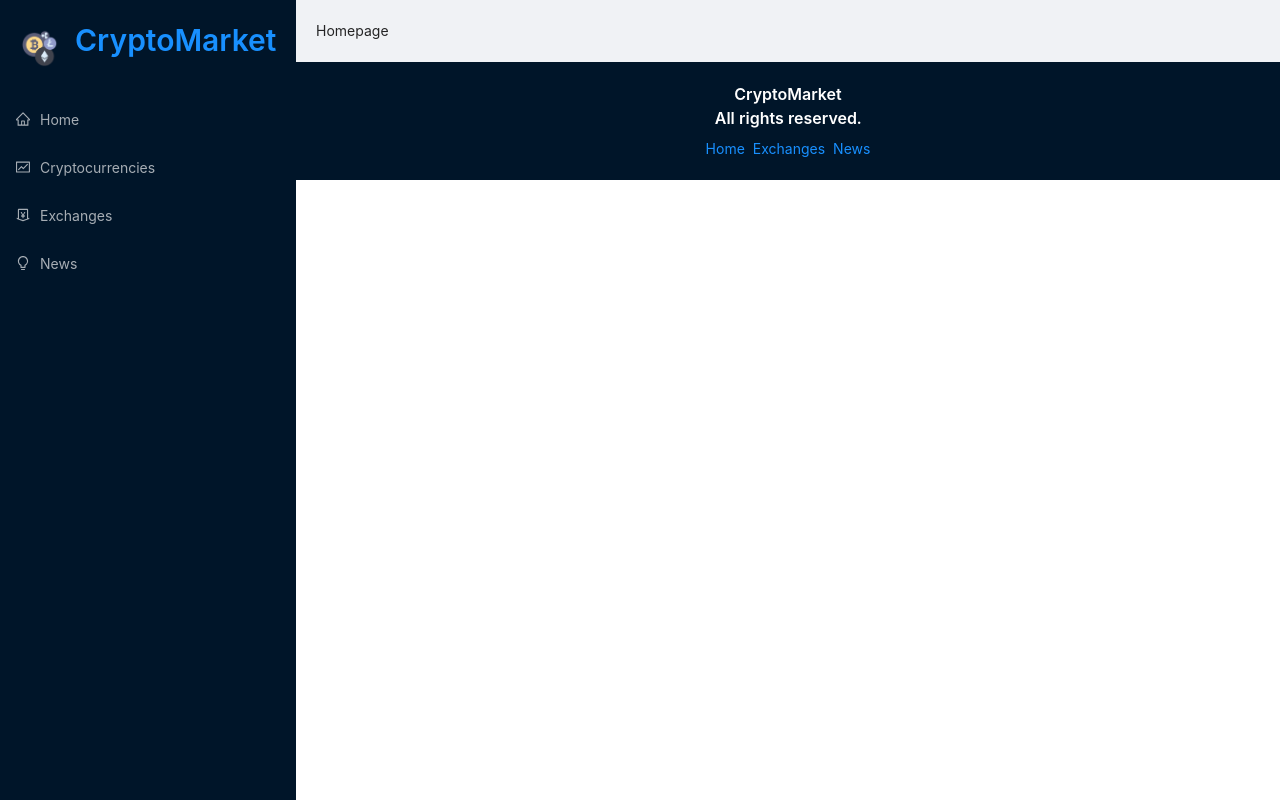
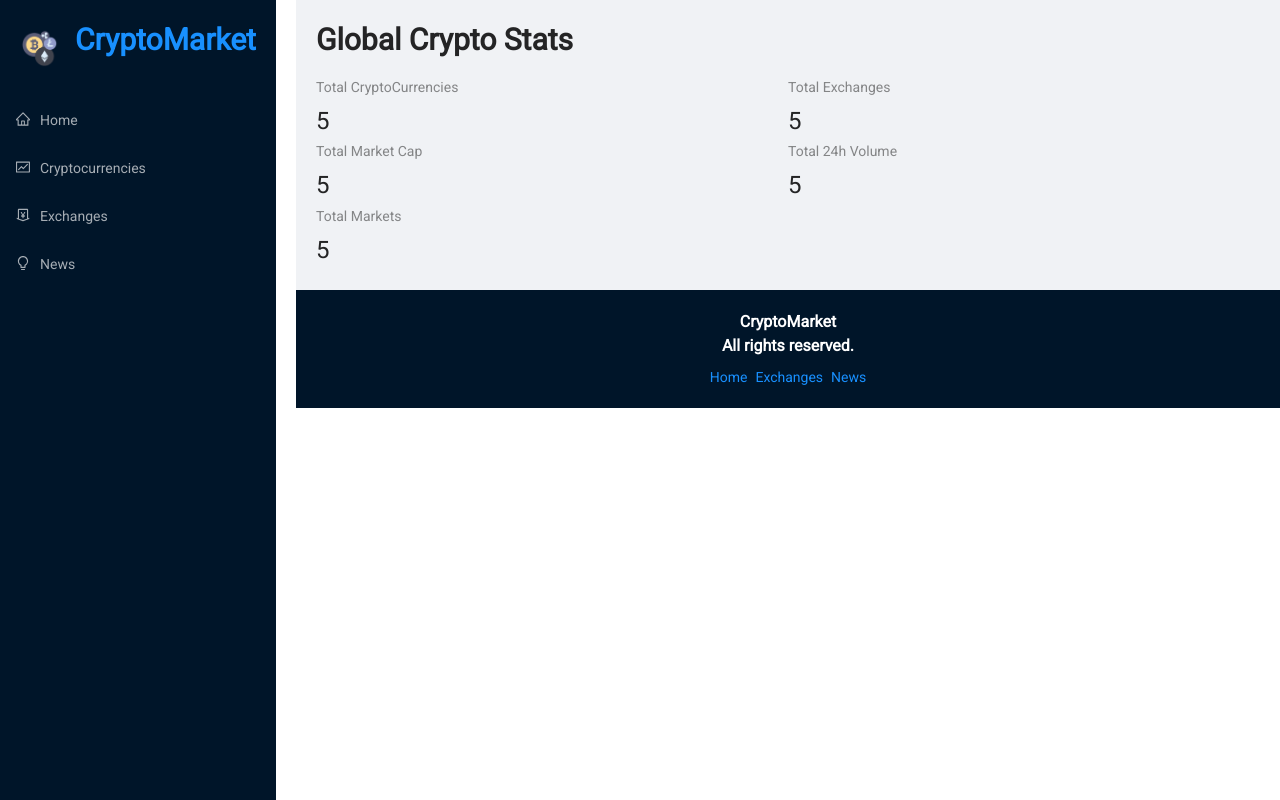
Before and after one commit to dylangit01/Crypto_App, a React (Create React App) app: page / in a window 1280 px wide. Built offline with nearby package versions, Linux system fonts and the light colour scheme.

Commit message:
create homepage layout

```diff
--- a/src/App.css
+++ b/src/App.css
@@ -1,3 +1,5 @@
+@import url('https://fonts.googleapis.com/css2?family=Roboto&display=swap');
+
 :root {
 	--text-primary: #000;
 	--bgPrimary: #fff;
@@ -11,6 +13,7 @@
 	margin: 0;
 	padding: 0;
 	box-sizing: border-box;
+	font-family: 'Roboto', sans-serif;
 }
 
 a:hover {
--- a/src/App.js
+++ b/src/App.js
@@ -3,6 +3,8 @@ import { Switch, BrowserRouter as Router, Route, Link } from 'react-router-dom';
 import { Layout, Typography, Space } from 'antd';
 import { Navbar, Homepage, Exchanges, Cryptocurrencies, CryptoDetails, News } from './components';
 import './App.css';
+
+const { Title } = Typography;
 
 const App = () => {
 	return (
@@ -40,10 +42,10 @@ const App = () => {
 						</div>
 					</Layout>
 					<div className='footer'>
-						<Typography.Title level={5} style={{ color: '#fff', textAlign: 'center' }}>
+						<Title level={5} style={{ color: '#fff', textAlign: 'center' }}>
 							CryptoMarket <br />
 							All rights reserved.
-						</Typography.Title>
+						</Title>
 						<Space>
 							<Link to='/'>Home</Link>
 							<Link to='/exchanges'>Exchanges</Link>
--- a/src/components/Homepage.jsx
+++ b/src/components/Homepage.jsx
@@ -1,10 +1,22 @@
-import React from 'react'
+import React from 'react';
+import millify from 'millify';
+import { Typography, Row, Col, Statistic } from 'antd';
+import { Link } from 'react-router-dom';
+
+const { Title } = Typography;
 
 const Homepage = () => {
 	return (
-		<div>
-			Homepage
-		</div>
+		<>
+			<Title level={2} className='heading'>Global Crypto Stats</Title>
+			<Row>
+				<Col span={12}><Statistic title='Total CryptoCurrencies' value='5'/></Col>
+				<Col span={12}><Statistic title='Total Exchanges' value='5'/></Col>
+				<Col span={12}><Statistic title='Total Market Cap' value='5'/></Col>
+				<Col span={12}><Statistic title='Total 24h Volume' value='5'/></Col>
+				<Col span={12}><Statistic title='Total Markets' value='5'/></Col>
+			</Row>
+		</>
 	)
 }
 
--- a/src/components/Navbar.jsx
+++ b/src/components/Navbar.jsx
@@ -4,14 +4,17 @@ import { Link } from 'react-router-dom';
 import { HomeOutlined, MoneyCollectOutlined, BulbOutlined, FundOutlined, MenuOutlined } from '@ant-design/icons';
 import icon from '../images/cryptocurrency.png';
 
+// To make <Typography.Title></Typography.Title> easier:
+const { Title } = Typography;
+
 const Navbar = () => {
 	return (
 		<div className='nav-container'>
 			<div className='logo-container'>
 				<Avatar src={icon} size='large' />
-				<Typography.Title level={2} className='logo'>
+				<Title level={2} className='logo'>
 					<Link to='/'>CryptoMarket</Link>
-				</Typography.Title>
+				</Title>
 				{/* <Button className='menu-control-container'>
 
 				</Button> */}
```
